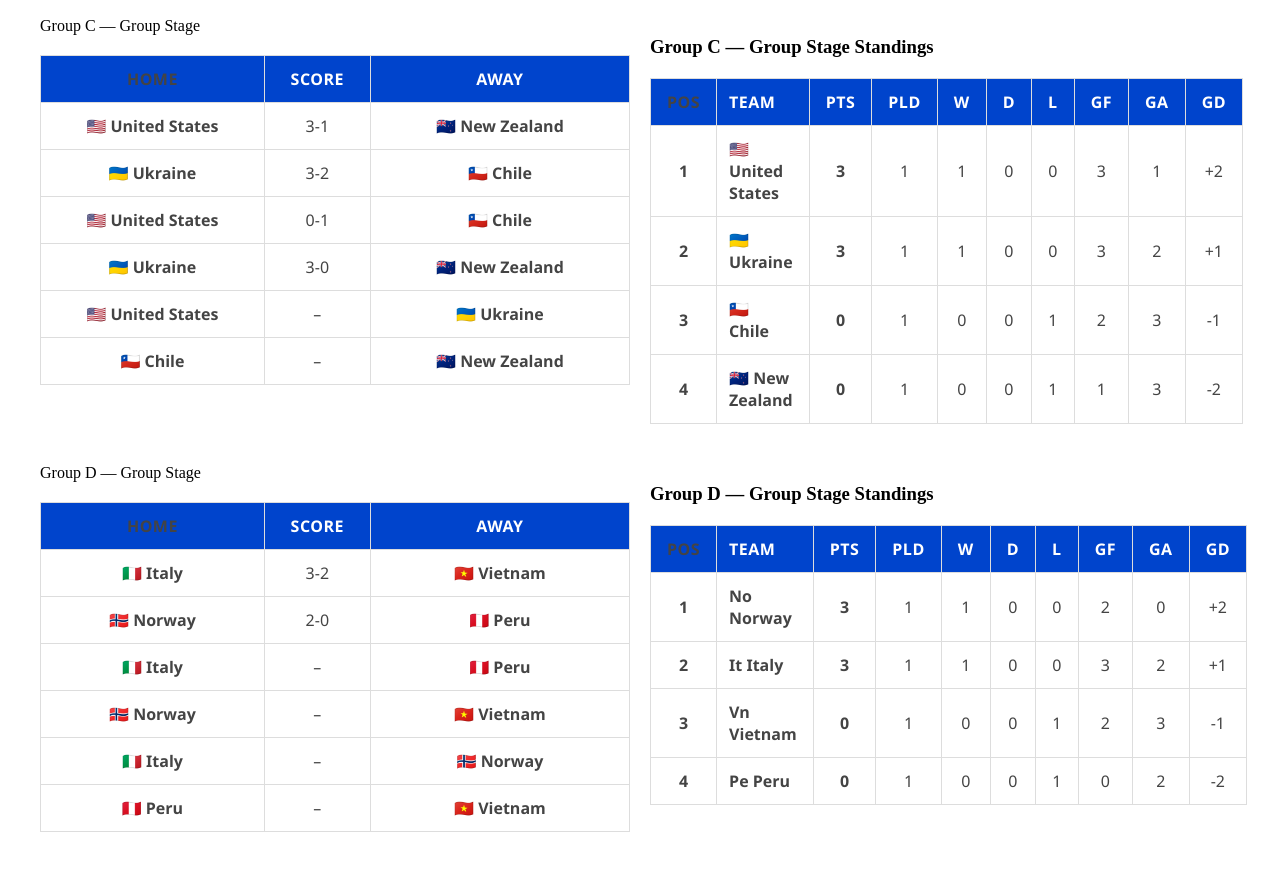
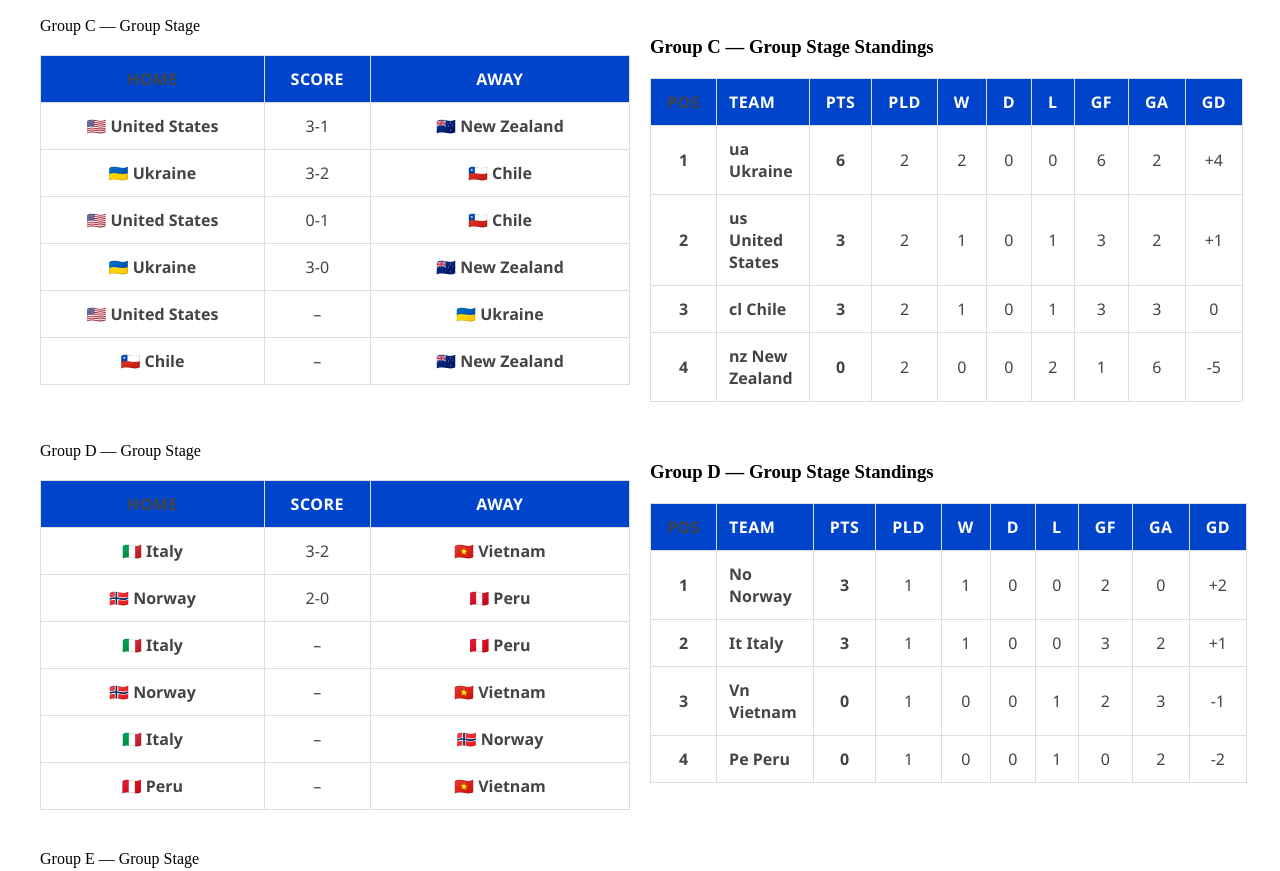
Before and after one commit to MarcusMachado15/whoisgonnawin-clean, a Next.js app: page /worldcup in a window 1280 px wide. Shown: the part 960-1831 px from the top of the page. Built offline with nearby package versions, Linux system fonts and the light colour scheme.

Commit message:
Update Group C standings (US 3-1 NZ, UA 3-2 CL, CL 1-0 US, UA 3-0 NZ)

```diff
--- a/app/worldcup/page.tsx
+++ b/app/worldcup/page.tsx
@@ -91,10 +91,10 @@ const groupsData: Record<string, { title?: string; matches: Match[]; standings:
       { home: '🇺🇸 United States', score: '–', away: '🇺🇦 Ukraine' },
       { home: '🇨🇱 Chile',         score: '–', away: '🇳🇿 New Zealand' },
     ],
-    standings: [ { pos: 1, team: '🇺🇸 United States', played: 1, won: 1, draw: 0, lost: 0, gf: 3, ga: 1, gd:  2, pts: 3 },
-  { pos: 2, team: '🇺🇦 Ukraine',       played: 1, won: 1, draw: 0, lost: 0, gf: 3, ga: 2, gd:  1, pts: 3 },
-  { pos: 3, team: '🇨🇱 Chile',         played: 1, won: 0, draw: 0, lost: 1, gf: 2, ga: 3, gd: -1, pts: 0 },
-  { pos: 4, team: '🇳🇿 New Zealand',   played: 1, won: 0, draw: 0, lost: 1, gf: 1, ga: 3, gd: -2, pts: 0 },
+    standings: [  { pos: 1, team: 'ua Ukraine',       played: 2, won: 2, draw: 0, lost: 0, gf: 6, ga: 2, gd: +4, pts: 6 },
+  { pos: 2, team: 'us United States', played: 2, won: 1, draw: 0, lost: 1, gf: 3, ga: 2, gd: +1, pts: 3 },
+  { pos: 3, team: 'cl Chile',         played: 2, won: 1, draw: 0, lost: 1, gf: 3, ga: 3, gd:  0, pts: 3 },
+  { pos: 4, team: 'nz New Zealand',   played: 2, won: 0, draw: 0, lost: 2, gf: 1, ga: 6, gd: -5, pts: 0 },
 ],
   },
 
```
